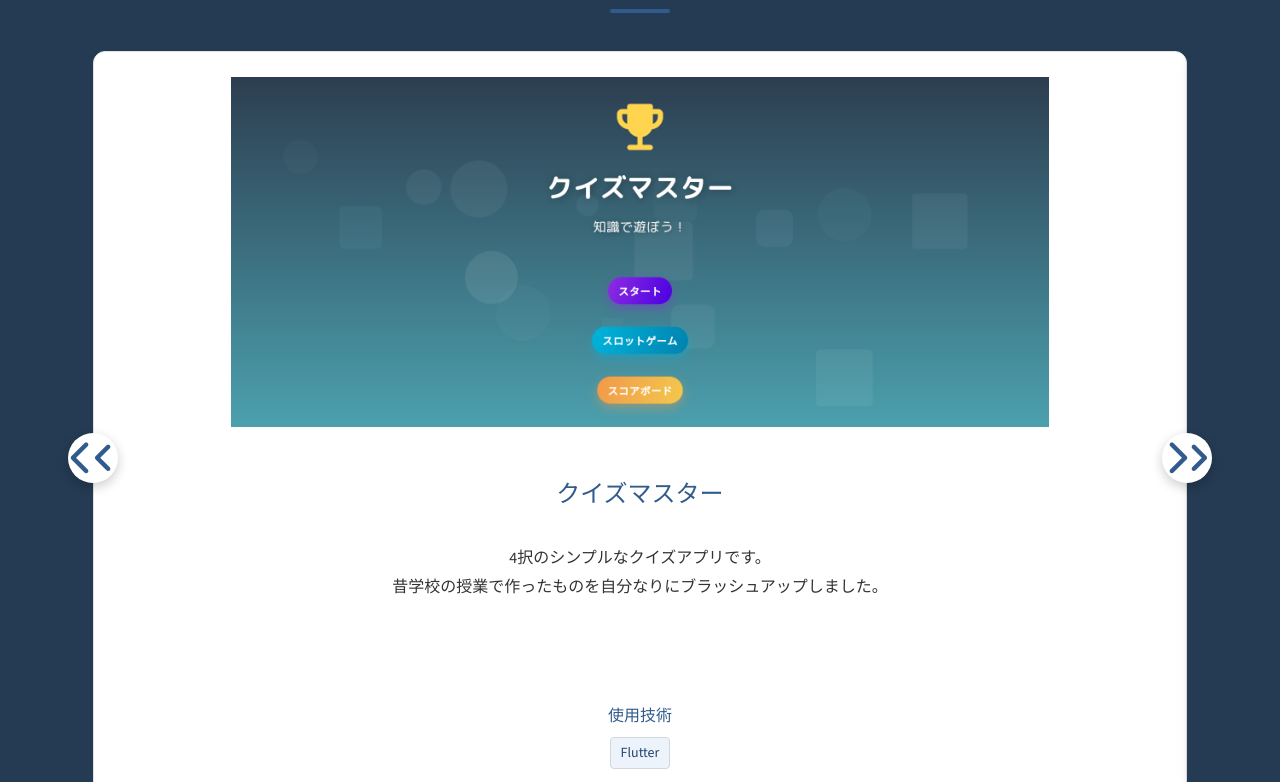
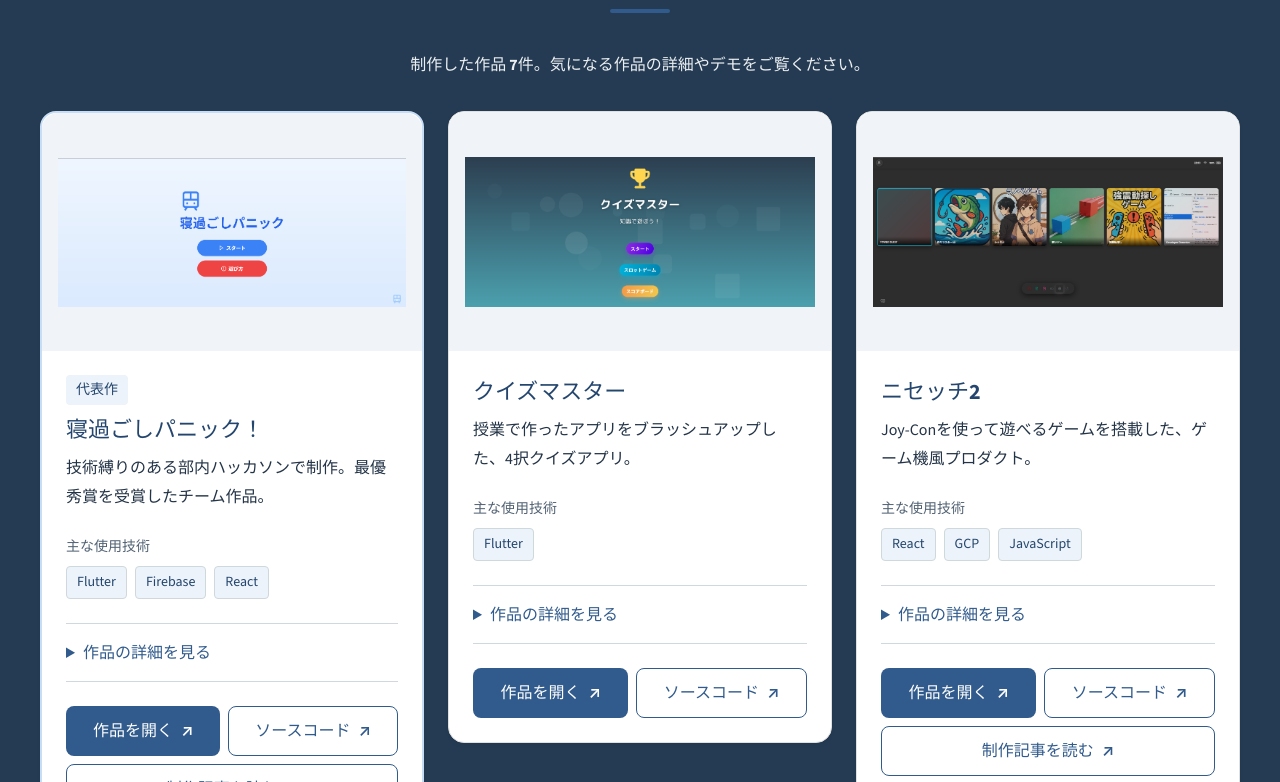
Before and after one commit to AliceWonerfulWorld/portfolio, a React (Vite) app: page / in a window 1280 px wide. Shown: the part 3958-4740 px from the top of the page. Built offline with nearby package versions, Linux system fonts and the light colour scheme.

Commit message:
feat: 作品カルーセルを詳細展開付きカード一覧に変更

```diff
--- /dev/null
+++ b/src/components/sections/Projects.css
@@ -0,0 +1,176 @@
+.projects-section {
+  overflow: visible;
+}
+
+.projects-section .projects-intro,
+.projects-section .projects-empty {
+  color: var(--secondary-color);
+  text-align: center;
+  margin: 0 auto 2rem;
+  max-width: 60ch;
+}
+
+.projects-grid {
+  display: grid;
+  grid-template-columns: repeat(3, minmax(0, 1fr));
+  align-items: start;
+  gap: var(--spacing-lg);
+  max-width: 1200px;
+  padding: 0;
+  margin: 0 auto;
+  list-style: none;
+}
+
+.project-tile {
+  min-width: 0;
+  background: var(--card-bg-color);
+  color: var(--text-color-primary);
+  border: 1px solid var(--card-border-color);
+  border-radius: var(--border-radius-lg);
+  box-shadow: var(--shadow-light);
+  overflow-wrap: anywhere;
+}
+
+.project-tile-featured {
+  border: 2px solid var(--accent-color-2);
+}
+
+.project-tile-media {
+  aspect-ratio: 16 / 10;
+  display: grid;
+  place-items: center;
+  background: var(--secondary-bg-color);
+  padding: var(--spacing-md);
+  box-sizing: border-box;
+  border-radius: var(--border-radius-lg) var(--border-radius-lg) 0 0;
+}
+
+.project-tile-media img {
+  width: 100%;
+  height: 100%;
+  min-height: 0;
+  object-fit: contain;
+}
+
+.project-image-placeholder {
+  color: var(--text-color-light);
+}
+
+.project-tile-content {
+  padding: var(--spacing-lg);
+}
+
+.project-tile-content h3 {
+  color: var(--primary-color-dark);
+  font-size: clamp(1.125rem, 2vw, 1.375rem);
+  line-height: 1.5;
+  margin: 0 0 var(--spacing-sm);
+}
+
+.project-featured-label {
+  display: inline-block;
+  color: var(--primary-color-dark);
+  background: var(--ui-subtle);
+  font-size: var(--ui-small-size);
+  font-weight: 700;
+  border-radius: var(--border-radius-sm);
+  padding: 0.25rem 0.625rem;
+  margin-bottom: var(--spacing-sm);
+}
+
+.project-tile-summary {
+  margin: 0 0 var(--spacing-lg);
+}
+
+.project-tile-technologies h4 {
+  color: var(--text-color-light);
+  font-size: var(--ui-small-size);
+  margin: 0 0 var(--spacing-sm);
+}
+
+.project-tile-tags {
+  display: flex;
+  flex-wrap: wrap;
+  gap: var(--spacing-sm);
+  padding: 0;
+  margin: 0;
+  list-style: none;
+}
+
+.project-tile-details {
+  border-block: 1px solid var(--border-color);
+  margin-top: var(--spacing-lg);
+  padding-block: var(--spacing-sm);
+}
+
+.project-tile-details summary {
+  color: var(--primary-color);
+  cursor: pointer;
+  padding: var(--spacing-sm) 0;
+  font-weight: 600;
+}
+
+.project-tile-details summary:hover {
+  color: var(--primary-color-dark);
+  text-decoration: underline;
+  text-underline-offset: 0.2em;
+}
+
+.project-tile-details summary:focus-visible {
+  outline: 3px solid var(--primary-color-dark);
+  outline-offset: 3px;
+}
+
+.project-tile-details[open] summary {
+  margin-bottom: var(--spacing-sm);
+}
+
+.project-tile-description {
+  white-space: pre-line;
+  margin: 0 0 var(--spacing-md);
+}
+
+.project-tile-description a {
+  color: var(--primary-color);
+  text-underline-offset: 0.2em;
+}
+
+.project-tile-links {
+  display: flex;
+  flex-wrap: wrap;
+  gap: var(--spacing-sm);
+  margin-top: var(--spacing-lg);
+}
+
+.project-tile-links .ui-button {
+  flex: 1 1 auto;
+  max-width: 100%;
+}
+
+.project-detail-context {
+  position: absolute;
+  width: 1px;
+  height: 1px;
+  padding: 0;
+  margin: -1px;
+  overflow: hidden;
+  clip-path: inset(50%);
+  white-space: nowrap;
+  border: 0;
+}
+
+@media (max-width: 1100px) {
+  .projects-grid {
+    grid-template-columns: repeat(2, minmax(0, 1fr));
+  }
+}
+
+@media (max-width: 600px) {
+  .projects-grid {
+    grid-template-columns: minmax(0, 1fr);
+  }
+
+  .project-tile-content {
+    padding: var(--spacing-md);
+  }
+}
--- a/src/components/sections/Projects.jsx
+++ b/src/components/sections/Projects.jsx
@@ -1,81 +1,91 @@
-import React, { useState } from 'react';
 import { projects } from '../../data/projects';
+import './Projects.css';
 
-const Projects = () => {
-    const [currentProject, setCurrentProject] = useState(0);
-    const numProjects = projects.length;
+// Render descriptions as text, keeping URLs clickable without injecting HTML.
+const Description = ({ text }) => (
+    <p className="project-tile-description">
+        {text.split(/(https?:\/\/[^\s]+)/g).map((part, index) =>
+            /^https?:\/\//.test(part)
+                ? <a key={index} href={part} target="_blank" rel="noopener noreferrer">{part}</a>
+                : part
+        )}
+    </p>
+);
 
-    const nextProject = () => {
-        setCurrentProject((prev) => (prev + 1) % projects.length);
-    };
+const ProjectCard = ({ project }) => {
+    const tags = project.tags ?? [];
+    const description = project.description ?? '';
+    const summary = project.summary || description.split('\n')[0];
+    const links = [
+        [project.link, '作品を開く', 'ui-primary'],
+        [project.demoLink, 'デモ動画', 'ui-secondary'],
+        [project.githubLink, 'ソースコード', 'ui-secondary'],
+        [project.detailsLink, '制作記事を読む', 'ui-secondary'],
+    ].filter(([url]) => url && url !== '#');
 
-    const prevProject = () => {
-        setCurrentProject((prev) => (prev - 1 + projects.length) % projects.length);
-    };
+    return (
+        <li className={`project-tile${project.featured ? ' project-tile-featured' : ''}`}>
+            <article>
+                <div className="project-tile-media">
+                    {project.titleImage
+                        ? <img src={project.titleImage} alt={`${project.title}の画面`} loading="lazy" />
+                        : <span className="project-image-placeholder">画像準備中</span>}
+                </div>
+                <div className="project-tile-content">
+                    {project.featured && <span className="project-featured-label">代表作</span>}
+                    <h3>{project.title}</h3>
+                    {summary && <p className="project-tile-summary">{summary}</p>}
+                    {tags.length > 0 && (
+                        <div className="project-tile-technologies">
+                            <h4>主な使用技術</h4>
+                            <ul className="project-tile-tags">
+                                {tags.slice(0, 3).map((tag, index) => <li className="tech-tag" key={`${tag}-${index}`}>{tag}</li>)}
+                            </ul>
+                        </div>
+                    )}
+                    {(description || tags.length > 3) && (
+                        <details className="project-tile-details">
+                            <summary>作品の詳細を見る<span className="project-detail-context">：{project.title}</span></summary>
+                            {description && <Description text={description} />}
+                            {tags.length > 3 && (
+                                <div className="project-tile-technologies">
+                                    <h4>使用技術一覧</h4>
+                                    <ul className="project-tile-tags">
+                                        {tags.map((tag, index) => <li className="tech-tag" key={`${tag}-${index}`}>{tag}</li>)}
+                                    </ul>
+                                </div>
+                            )}
+                        </details>
+                    )}
+                    {links.length > 0 && (
+                        <div className="project-tile-links" aria-label={`${project.title}の外部リンク`}>
+                            {links.map(([url, label, variant]) => (
+                                <a key={label} href={url} target="_blank" rel="noopener noreferrer" className={`ui-button ${variant}`}>
+                                    {label}<span aria-hidden="true">↗</span>
+                                    <span className="project-detail-context">（新しいタブで開きます）</span>
+                                </a>
+                            ))}
+                        </div>
+                    )}
+                </div>
+            </article>
+        </li>
+    );
+};
 
-    // URLを自動検出してリンクに変換する関数
-    const formatDescription = (description) => {
-        // URLを検出してリンクに変換
-        const urlRegex = /(https?:\/\/[^\s]+)/g;
-        const formattedText = description.replace(urlRegex, '<a href="$1" target="_blank" rel="noopener noreferrer">$1</a>');
-        // 改行を<br>タグに変換
-        return formattedText.replace(/\n/g, '<br />');
-    };
+const Projects = ({ items = projects }) => {
+    // Sort a copy so the source data and the admin editor keep their original order.
+    const orderedProjects = [...items].sort((a, b) => Number(Boolean(b.featured)) - Number(Boolean(a.featured)));
 
     return (
         <section id="projects" className="projects-section">
             <h2>Projects</h2>
-            <div className="projects-carousel">
-                <button className="carousel-button prev" onClick={prevProject}><i className="fas fa-chevron-left">&#8249;</i></button>
-                <div className="project-viewport">
-                    <div
-                        className="projects-container"
-                        style={{
-                            width: `${numProjects * 100}%`,
-                            transform: `translateX(-${currentProject * (100 / numProjects)}%)`,
-                        }}
-                    >
-                        {projects.map((project, index) => (
-                            <div
-                                key={index}
-                                className="project-card"
-                                style={{
-                                    width: `${100 / numProjects}%`, // Each card takes 1/numProjects of the container width
-                                }}
-                            >
-                                <img src={project.titleImage} alt={project.title} className="project-image" />
-                                <h3 className="project-title">{project.title}</h3>
-                                <p className="project-description" style={{ whiteSpace: 'pre-line' }} dangerouslySetInnerHTML={{ __html: formatDescription(project.description) }}></p>
-
-                                <div className="project-tech">
-                                    <h4>使用技術</h4>
-                                    <div className="tech-tags">
-                                        {project.tags.map((tag, tagIndex) => (
-                                            <span key={tagIndex} className="tech-tag">{tag}</span>
-                                        ))}
-                                    </div>
-                                </div>
-
-                                <div className="project-buttons">
-                                    {project.link && project.link !== "#" && (
-                                        <a href={project.link} target="_blank" rel="noopener noreferrer" className="project-link ui-button ui-primary">アプリを開く</a>
-                                    )}
-                                    {project.demoLink && project.demoLink !== "#" && (
-                                        <a href={project.demoLink} target="_blank" rel="noopener noreferrer" className="project-link demo-link ui-button ui-secondary">デモ動画</a>
-                                    )}
-                                    {project.githubLink && project.githubLink !== "#" && (
-                                        <a href={project.githubLink} target="_blank" rel="noopener noreferrer" className="project-link github-link ui-button ui-secondary">ソースコード</a>
-                                    )}
-                                    {project.detailsLink && project.detailsLink !== "#" && (
-                                        <a href={project.detailsLink} target="_blank" rel="noopener noreferrer" className="project-link details-link ui-button ui-secondary">制作詳細</a>
-                                    )}
-                                </div>
-                            </div>
-                        ))}
-                    </div>
-                </div>
-                <button className="carousel-button next" onClick={nextProject}><i className="fas fa-chevron-right">&#8250;</i></button>
-            </div>
+            <p className="projects-intro">制作した作品 <strong>{items.length}件</strong>。気になる作品の詳細やデモをご覧ください。</p>
+            {items.length === 0
+                ? <p className="projects-empty">作品は準備中です。公開までお待ちください。</p>
+                : <ul className="projects-grid">
+                    {orderedProjects.map((project, index) => <ProjectCard key={project.id ?? `${project.title}-${index}`} project={project} />)}
+                </ul>}
         </section>
     );
 };
```
